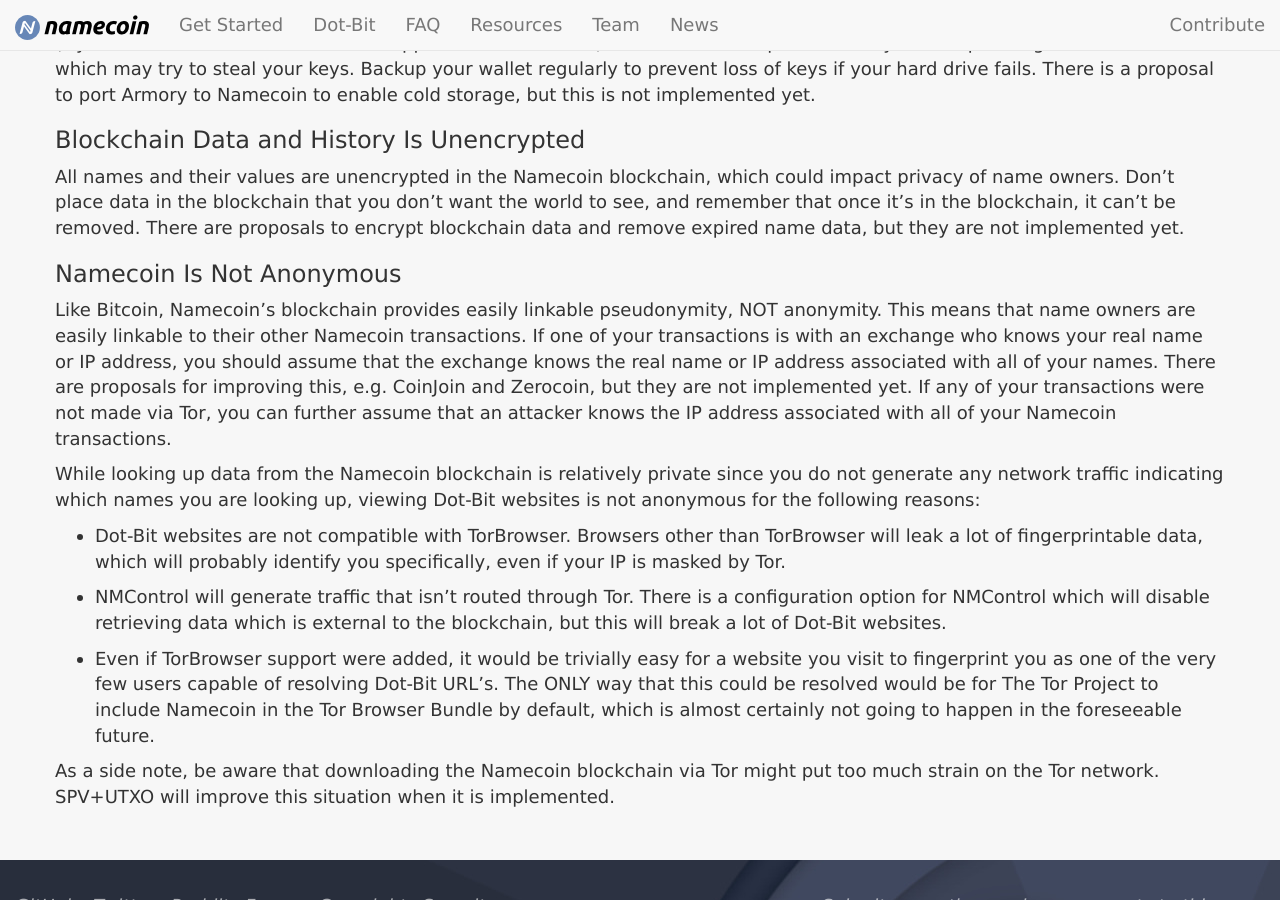
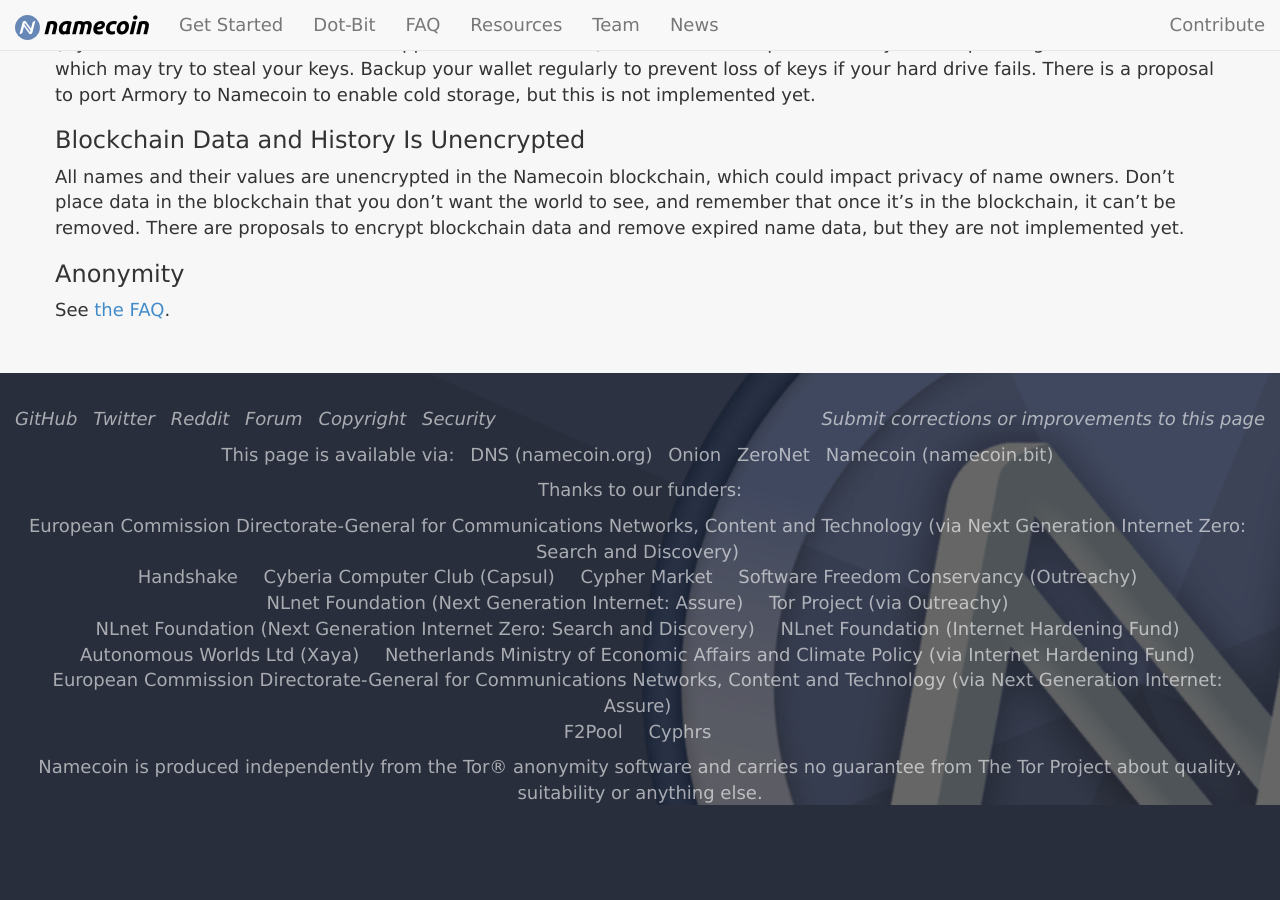
Before and after one commit to JeremyRand/namecoin.org, a Jekyll site: the page built from dot-bit/security-model/index.md, in a window 1280 px wide and 900 px high, scrolled down 1998 px. Built offline with Jekyll 4.4.1, drawn with Linux system fonts in a browser that asks for light colours; after the commit the page ends 2814 px from its top, so only the background shows below that.

Commit message:
Remove outdated anonymity docs
These docs are roughly a decade old; none of the info there is still
applicable. Point users to the FAQ instead, which is actively
maintained.

```diff
--- a/dot-bit/security-model/index.md
+++ b/dot-bit/security-model/index.md
@@ -54,16 +54,6 @@ Like Bitcoin, Namecoin's security relies on users not losing their private keys,
 
 All names and their values are unencrypted in the Namecoin blockchain, which could impact privacy of name owners. Don't place data in the blockchain that you don't want the world to see, and remember that once it's in the blockchain, it can't be removed. There are proposals to encrypt blockchain data and remove expired name data, but they are not implemented yet.
 
-### Namecoin Is Not Anonymous
+### Anonymity
 
-Like Bitcoin, Namecoin's blockchain provides easily linkable pseudonymity, NOT anonymity. This means that name owners are easily linkable to their other Namecoin transactions. If one of your transactions is with an exchange who knows your real name or IP address, you should assume that the exchange knows the real name or IP address associated with all of your names. There are proposals for improving this, e.g. CoinJoin and Zerocoin, but they are not implemented yet. If any of your transactions were not made via Tor, you can further assume that an attacker knows the IP address associated with all of your Namecoin transactions.
-
-While looking up data from the Namecoin blockchain is relatively private since you do not generate any network traffic indicating which names you are looking up, viewing Dot-Bit websites is not anonymous for the following reasons:
-
-* Dot-Bit websites are not compatible with TorBrowser. Browsers other than TorBrowser will leak a lot of fingerprintable data, which will probably identify you specifically, even if your IP is masked by Tor.
-
-* NMControl will generate traffic that isn't routed through Tor. There is a configuration option for NMControl which will disable retrieving data which is external to the blockchain, but this will break a lot of Dot-Bit websites.
-
-* Even if TorBrowser support were added, it would be trivially easy for a website you visit to fingerprint you as one of the very few users capable of resolving Dot-Bit URL's. The ONLY way that this could be resolved would be for The Tor Project to include Namecoin in the Tor Browser Bundle by default, which is almost certainly not going to happen in the foreseeable future.
-
-As a side note, be aware that downloading the Namecoin blockchain via Tor might put too much strain on the Tor network. SPV+UTXO will improve this situation when it is implemented.
+See [the FAQ]({{ "/docs/faq/#is-namecoin-anonymous" | relative_url }}).
```
